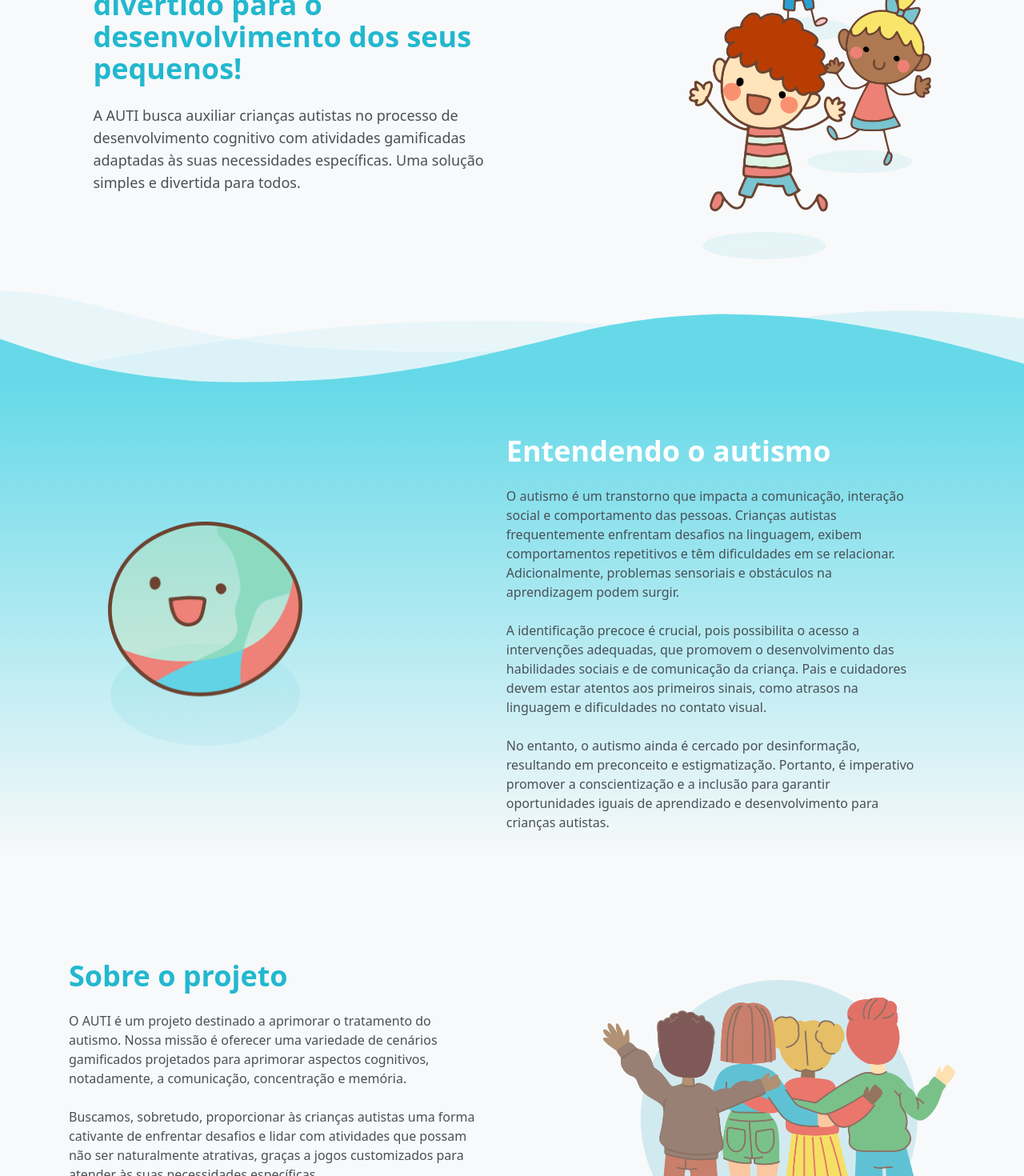
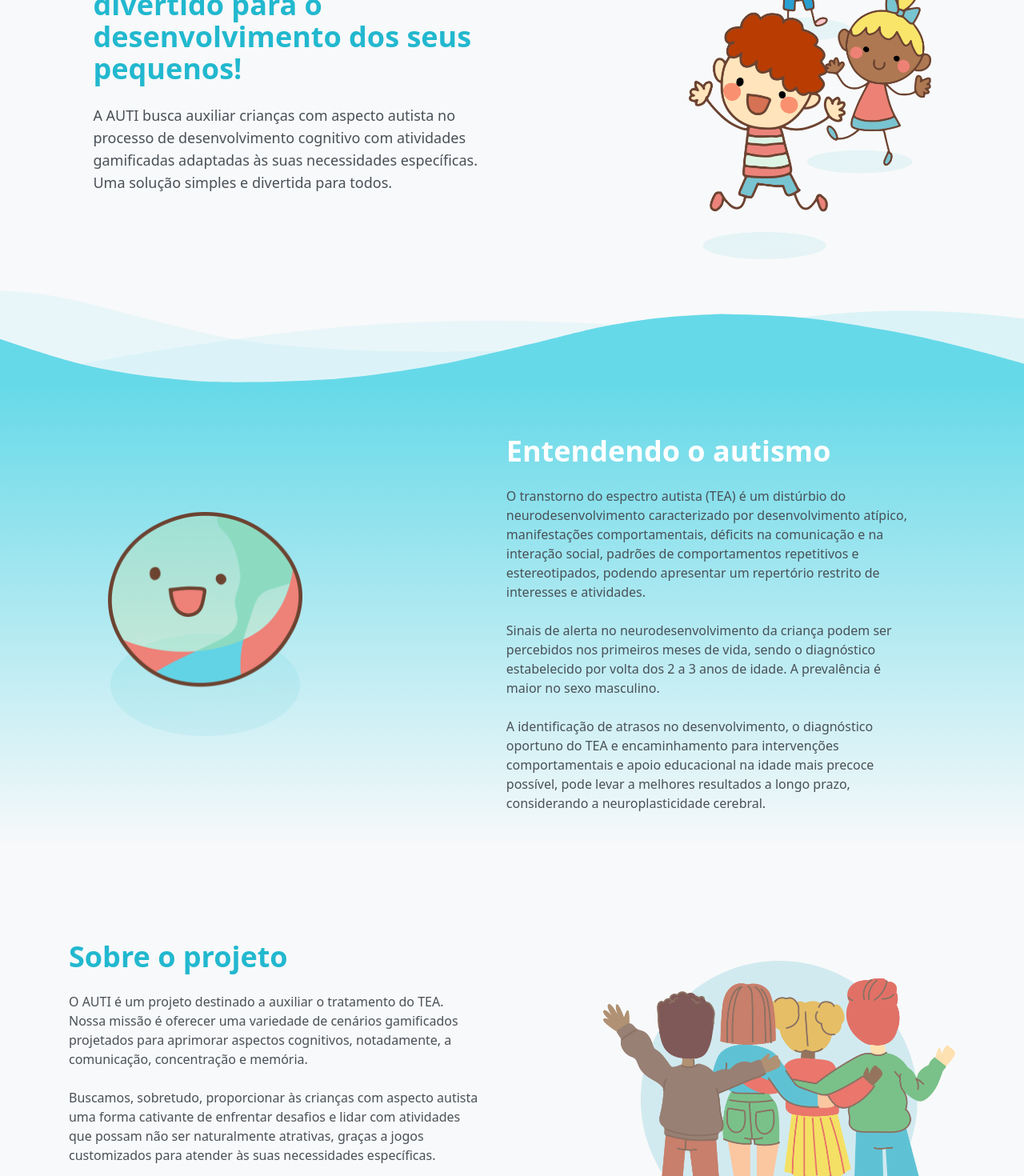
Before and after one commit to brunownk/auti-web, a React (Vite) app: page / in a window 1280 px wide. Shown: the part 280-1750 px from the top of the page at 80% size. Built offline with nearby package versions, Linux system fonts and the light colour scheme; no server answers.

Commit message:
fix: about section text

```diff
--- a/src/view/pages/Home/components/About/index.tsx
+++ b/src/view/pages/Home/components/About/index.tsx
@@ -16,15 +16,15 @@ export function About() {
           </h1>
 
           <p>
-            O autismo é um transtorno que impacta a comunicação, interação social e comportamento das pessoas. Crianças autistas frequentemente enfrentam desafios na linguagem, exibem comportamentos repetitivos e têm dificuldades em se relacionar. Adicionalmente, problemas sensoriais e obstáculos na aprendizagem podem surgir.
+            O transtorno do espectro autista (TEA) é um distúrbio do neurodesenvolvimento caracterizado por desenvolvimento atípico, manifestações comportamentais, déficits na comunicação e na interação social, padrões de comportamentos repetitivos e estereotipados, podendo apresentar um repertório restrito de interesses e atividades.
           </p>
 
           <p>
-            A identificação precoce é crucial, pois possibilita o acesso a intervenções adequadas, que promovem o desenvolvimento das habilidades sociais e de comunicação da criança. Pais e cuidadores devem estar atentos aos primeiros sinais, como atrasos na linguagem e dificuldades no contato visual.
+            Sinais de alerta no neurodesenvolvimento da criança podem ser percebidos nos primeiros meses de vida, sendo o diagnóstico estabelecido por volta dos 2 a 3 anos de idade. A prevalência é maior no sexo masculino.
           </p>
 
           <p>
-            No entanto, o autismo ainda é cercado por desinformação, resultando em preconceito e estigmatização. Portanto, é imperativo promover a conscientização e a inclusão para garantir oportunidades iguais de aprendizado e desenvolvimento para crianças autistas.
+            A identificação de atrasos no desenvolvimento, o diagnóstico oportuno do TEA e encaminhamento para intervenções comportamentais e apoio educacional na idade mais precoce possível, pode levar a melhores resultados a longo prazo, considerando a neuroplasticidade cerebral.
           </p>
         </div>
       </div>
@@ -39,15 +39,15 @@ export function About() {
           </h1>
 
           <p>
-            O AUTI é um projeto destinado a aprimorar o tratamento do autismo. Nossa missão é oferecer uma variedade de cenários gamificados projetados para aprimorar aspectos cognitivos, notadamente, a comunicação, concentração e memória.
+            O AUTI é um projeto destinado a auxiliar o tratamento do TEA. Nossa missão é oferecer uma variedade de cenários gamificados projetados para aprimorar aspectos cognitivos, notadamente, a comunicação, concentração e memória.
           </p>
 
           <p>
-            Buscamos, sobretudo, proporcionar às crianças autistas uma forma cativante de enfrentar desafios e lidar com atividades que possam não ser naturalmente atrativas, graças a jogos customizados para atender às suas necessidades específicas.
+            Buscamos, sobretudo, proporcionar às crianças com aspecto autista uma forma cativante de enfrentar desafios e lidar com atividades que possam não ser naturalmente atrativas, graças a jogos customizados para atender às suas necessidades específicas.
           </p>
 
           <p>
-            Nosso objetivo principal é estabelecer o AUTI como uma ferramenta valiosa no tratamento do autismo, permitindo que as crianças autistas desfrutem de uma experiência divertida ao mesmo tempo em que estimulam seu desenvolvimento cognitivo.
+            Nosso objetivo principal é estabelecer o AUTI como uma ferramenta valiosa no tratamento do autismo, permitindo que as crianças desfrutem de uma experiência divertida ao mesmo tempo em que estimulam seu desenvolvimento cognitivo.
           </p>
         </div>
 
--- a/src/view/pages/Home/components/Introduction/index.tsx
+++ b/src/view/pages/Home/components/Introduction/index.tsx
@@ -10,7 +10,7 @@ export function Introduction() {
           </h1>
 
           <p className="lg:text-lg text-gray-700">
-            A AUTI busca auxiliar crianças autistas no processo de desenvolvimento cognitivo com atividades gamificadas adaptadas às suas necessidades específicas. Uma solução simples e divertida para todos.
+            A AUTI busca auxiliar crianças com aspecto autista no processo de desenvolvimento cognitivo com atividades gamificadas adaptadas às suas necessidades específicas. Uma solução simples e divertida para todos.
           </p>
         </div>
 
```
